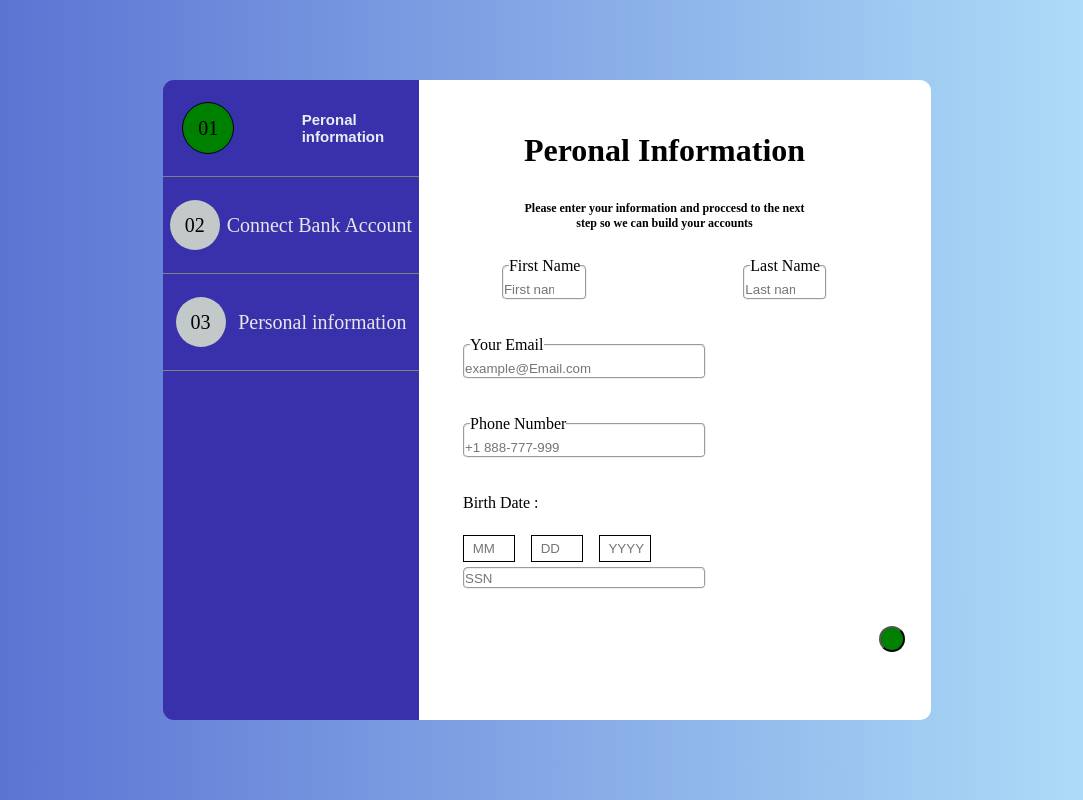
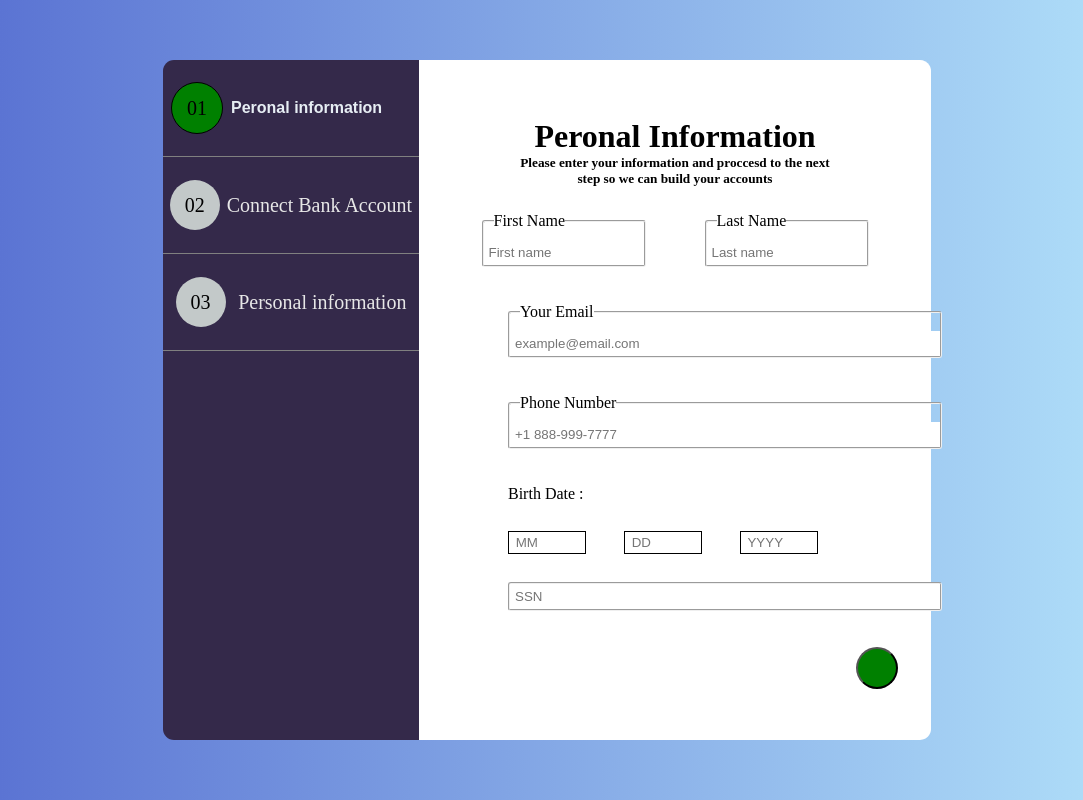
Before and after one commit to christianjunior05/Brief, a plain HTML site: page index.html in a window 1280 px wide. Shown: the whole page, without its empty margins (93-1176 px from the left). Drawn offline with nearby package versions, Linux system fonts and the light colour scheme.

Commit message:
Update index.html

```diff
--- a/index.html
+++ b/index.html
@@ -5,7 +5,6 @@
     <meta http-equiv="X-UA-Compatible" content="IE=edge">
     <meta name="viewport" content="width=device-width, initial-scale=1.0">
     <link rel="stylesheet" href="style.css">
-    <link rel="stylesheet" href="responsive.css">
     <script type="module" src="https://cdn.jsdelivr.net/npm/@ionic/core/dist/ionic/ionic.esm.js"></script>
 
     <title>Document</title>
@@ -31,10 +30,10 @@
             <form>
                 <div class="title">
                     <h1>Peronal Information</h1>
-                    <h3>Please enter your information and proccesd to the next <br> step so we can build your accounts</h3>
+                    <h5>Please enter your information and proccesd to the next <br> step so we can build your accounts</h5>
                 </div>
                  <div class="or" >
-                        <fieldset class="a">
+                        <fieldset class="a" >
                             <legend>First Name</legend>
                             <input type="text" placeholder="First name" >
                         </fieldset>
@@ -47,14 +46,14 @@
                 <div>
                     <fieldset id="contact">
                         <legend>Your Email</legend>
-                        <input type="text" placeholder="example@Email.com" class="inp">
+                        <input type="text" placeholder="example@email.com" class="inp">
                     </fieldset>
                 </div>
                 <br><br>
                 <div>
                      <fieldset id="contact">
                          <legend>Phone Number</legend>
-                         <input type="tel" placeholder="+1 888-777-999" class="inp">
+                         <input type="tel" placeholder="+1 888-999-7777" class="inp">
                      </fieldset>
                    <br>
                    <br>
@@ -73,8 +72,11 @@
 
                <input type="text" placeholder=" YYYY" class="date"  id="contact">
                <ion-icon name="calendar" style="margin-left: -32px;margin-bottom: -03px;"></ion-icon>
+               <br>
+               <br>
+
                     <fieldset id="contact">
-                        <input type="text" placeholder="SSN" class="inp">
+                        <input type="text" placeholder="SSN" class="inp" id="ssn">
                     </fieldset>
                     <br>
                     <br>
```
